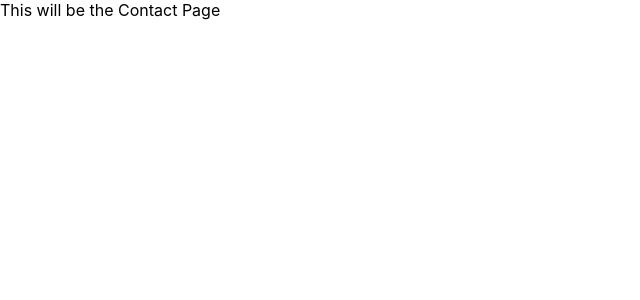
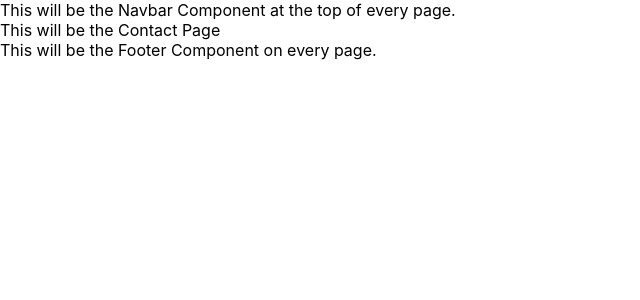
Before and after one commit to keycole/nicole-graiff-portfolio, a React (Create React App) app: page /nicole-graiff-portfolio/contact in a window 1280 px wide. Shown: the top 300 px of the page, without its empty margins (0-640 px from the left). Built offline with nearby package versions, Linux system fonts and the light colour scheme.

Commit message:
Moved Home, Portfoilo, and Contact components to /pages. Added Nav and Footer components.

```diff
--- a/src/App.js
+++ b/src/App.js
@@ -1,22 +1,23 @@
 import React from 'react';
 import { BrowserRouter as Router, Route } from "react-router-dom";
 // import './App.css';
-import Home from "./components/Home";
-import Portfolio from "./components/Portfolio";
-import Contact from "./components/Contact";
-
+import Navbar from "./components/Navbar"
+import Home from "./pages/Home";
+import Portfolio from "./pages/Portfolio";
+import Contact from "./pages/Contact";
+import Footer from "./components/Footer";
 
 function App() {
   return (
     <Router>
       <div>
-        {/* <Navbar />*/}
+        <Navbar />
         {/*<Wrapper>*/}
           <Route exact path="/nicole-graiff-portfolio/" component={Home} />
           <Route exact path="/nicole-graiff-portfolio/portfolio" component={Portfolio} />
           <Route exact path="/nicole-graiff-portfolio/contact" component={Contact} />
         {/*</Wrapper>*/}
-        {/*<Footer /> */}
+        <Footer />
       </div>
     </Router>
   );
--- /dev/null
+++ b/src/components/Footer/index.js
@@ -0,0 +1,7 @@
+import React from "react";
+
+function Footer() {
+    return <div>This will be the Footer Component on every page.</div>
+}
+
+export default Footer;
--- a/src/components/Home/index.js
+++ /dev/null
@@ -1,7 +0,0 @@
-import React from "react";
-
-function Home() {
-    return <div>This will be the Home Page</div>
-}
-
-export default Home;
--- /dev/null
+++ b/src/components/Navbar/index.js
@@ -0,0 +1,7 @@
+import React from "react";
+
+function Navbar() {
+    return <div>This will be the Navbar Component at the top of every page.</div>
+}
+
+export default Navbar;
--- a/src/components/Contact/index.js
+++ b/src/pages/Contact/index.js
@@ -1,7 +1,9 @@
 import React from "react";
 
 function Contact() {
-    return <div>This will be the Contact Page</div>
+    return (
+    <div>This will be the Contact Page</div>
+    )
 }
 
 export default Contact;
--- /dev/null
+++ b/src/pages/Home/index.js
@@ -0,0 +1,11 @@
+import React from "react";
+
+
+function Home() {
+    return (
+        <div>This will be the Home Page</div>
+    )
+
+}
+
+export default Home;
--- a/src/components/Portfolio/index.js
+++ b/src/pages/Portfolio/index.js
@@ -1,7 +1,9 @@
 import React from "react";
 
 function Portfolio() {
-    return <div>This will be the Portfolio Page</div>
+    return (
+        <div>This will be the Portfolio Page</div>
+    )
 }
 
 export default Portfolio;
```
Also changed, not shown: src/logo.svg (deleted).
